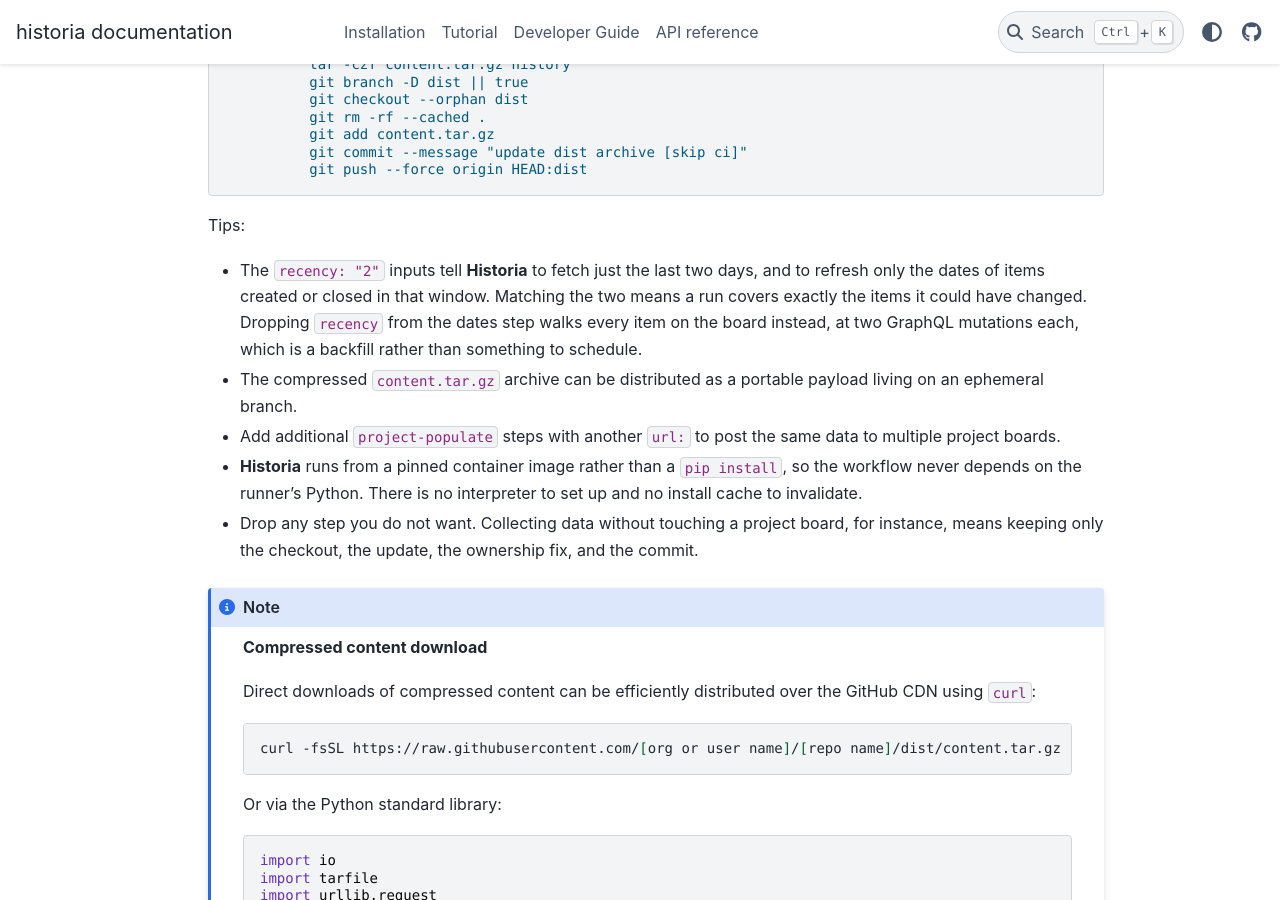
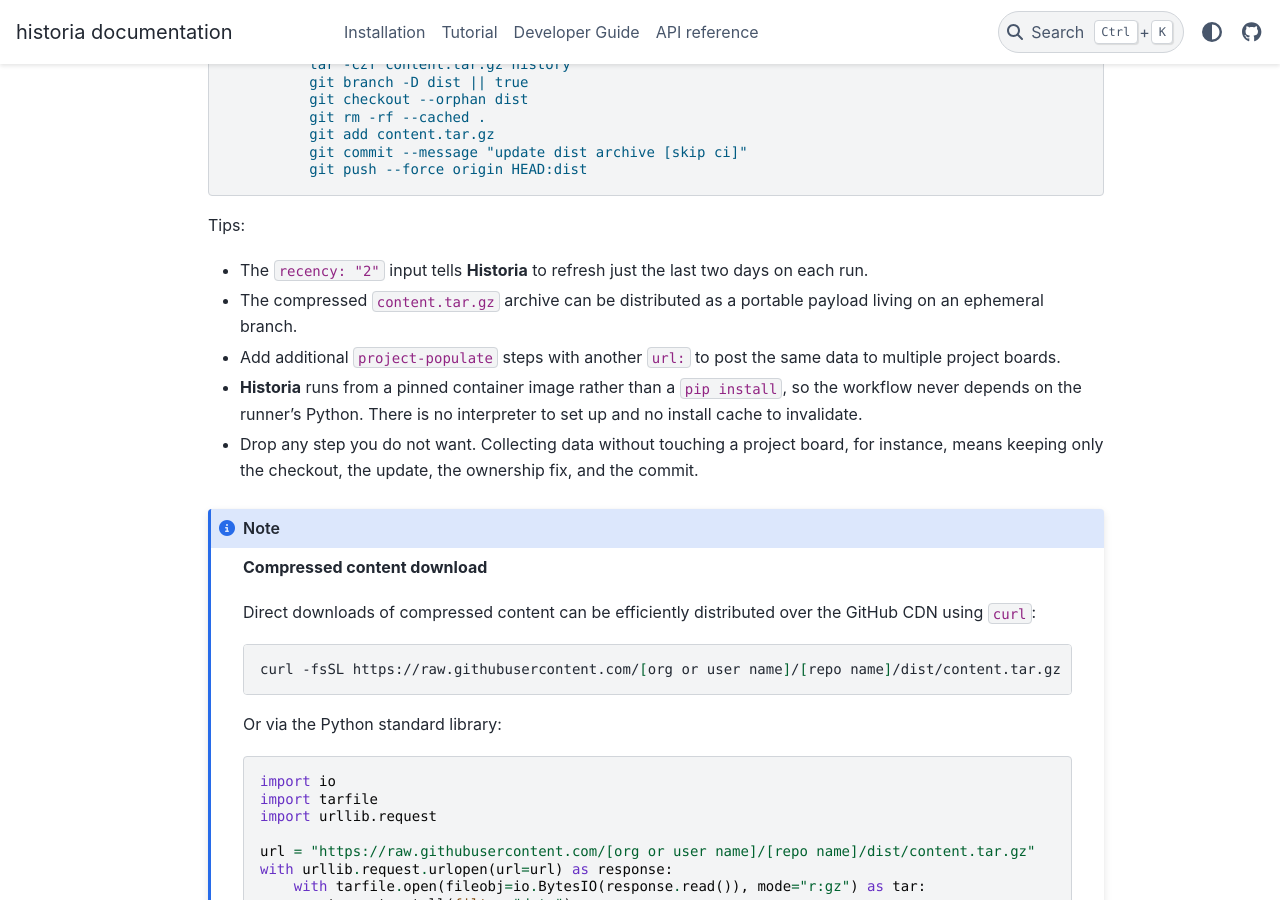
Before and after one commit to CodyCBakerPhD/historia, a Sphinx documentation site: the page built from docs/tutorial/manual-automation-setup.md, in a window 1280 px wide and 900 px high, scrolled down 1634 px. Built offline with Sphinx 7.4.7 and the PyData theme 0.15.4, drawn with Linux system fonts in a browser that asks for light colours.

Commit message:
Shorten the recency tip
Applied the review suggestion.

Co-Authored-By: Claude Opus 5 <noreply@anthropic.com>
Claude-Session: https://claude.ai/code/session_01C5SFe3hAAjtXkD123ezo3n

```diff
--- a/docs/tutorial/manual-automation-setup.md
+++ b/docs/tutorial/manual-automation-setup.md
@@ -91,7 +91,7 @@ jobs:
 
 Tips:
 
-- The `recency: "2"` inputs tell **Historia** to fetch just the last two days, and to refresh only the dates of items created or closed in that window. Matching the two means a run covers exactly the items it could have changed. Dropping `recency` from the dates step walks every item on the board instead, at two GraphQL mutations each, which is a backfill rather than something to schedule.
+- The `recency: "2"` input tells **Historia** to refresh just the last two days on each run.
 - The compressed `content.tar.gz` archive can be distributed as a portable payload living on an ephemeral branch.
 - Add additional `project-populate` steps with another `url:` to post the same data to multiple project boards.
 - **Historia** runs from a pinned container image rather than a `pip install`, so the workflow never depends on the runner's Python. There is no interpreter to set up and no install cache to invalidate.
```
